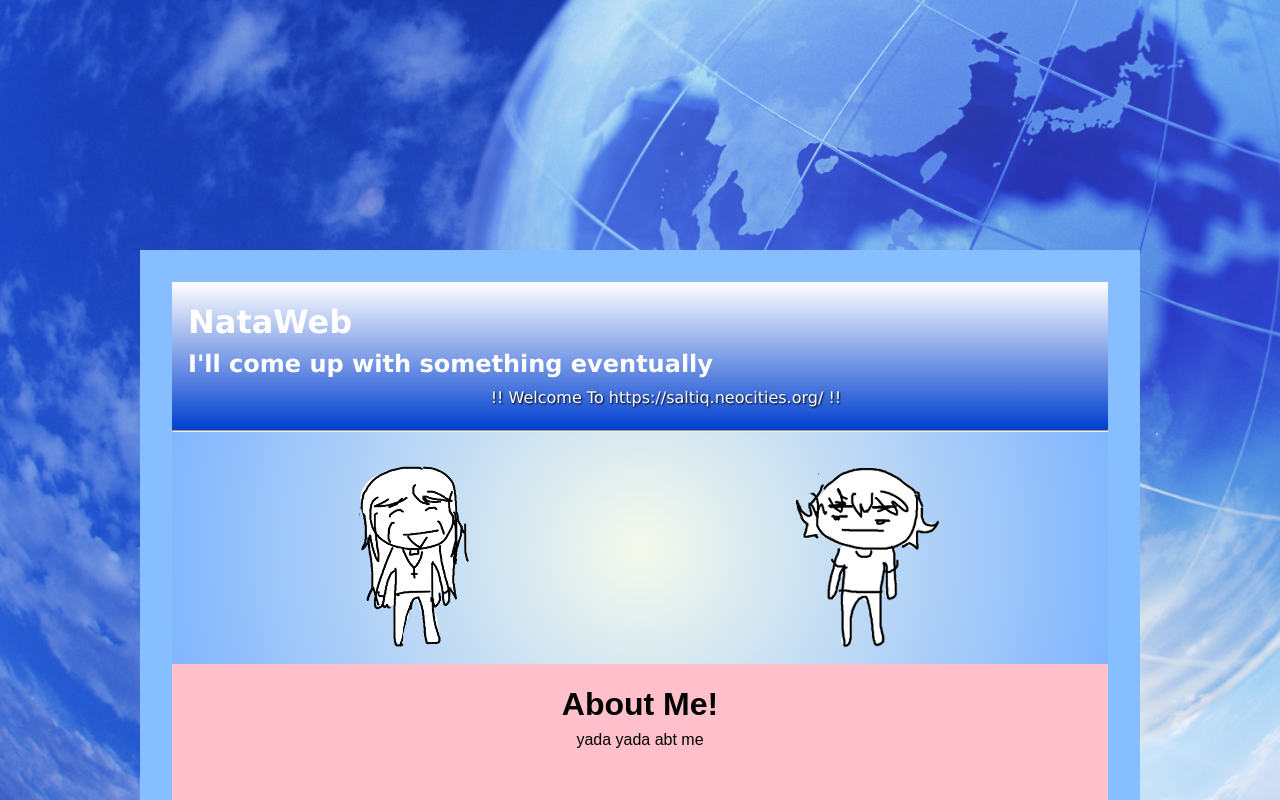
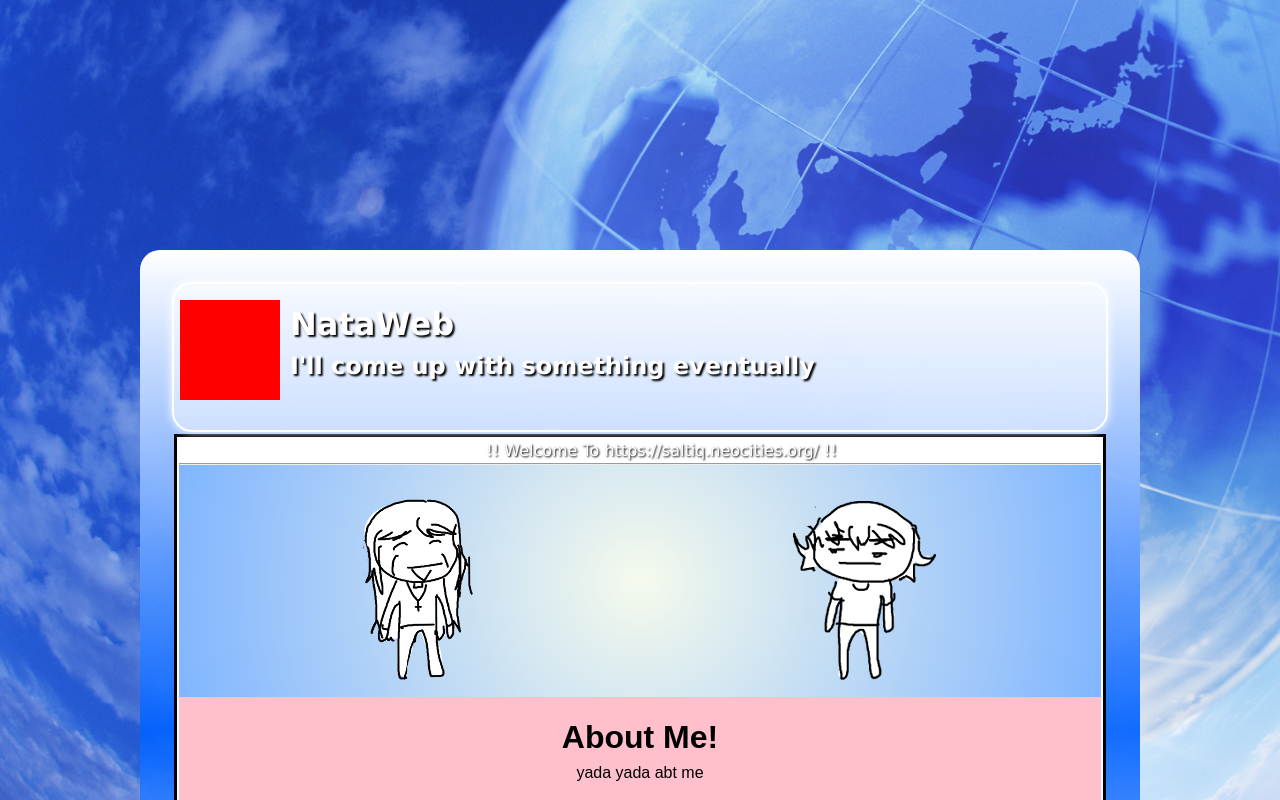
Before and after one commit to saltiq/nataweb, a plain HTML site: page index.html in a window 1280 px wide. Shown: the top 800 px of the page. Drawn offline with Linux system fonts and the light colour scheme.

Commit message:
Logo Change

```diff
--- a/index.html
+++ b/index.html
@@ -34,13 +34,15 @@
 
         #container
         {
-            background-color:rgb(134, 190, 255);
+            background: rgb(255,255,255);
+            background: linear-gradient(0deg, rgba(255,255,255,1) 0%, rgba(0,97,255,0.9178265056022409) 49%, rgba(255,255,255,1) 100%);
             width:90%;
             max-width:1000px;
             padding:2rem;
             margin: 0 auto;
             margin-top:50px;
             min-width:320px;
+            border-radius:20px;
         }
 
         #wrapper
@@ -51,35 +53,41 @@
 
         #pageheader
         {
-            min-height:30px;
+            height:150px;
             padding:1rem;
-            background: rgb(0,63,207);
-            background: linear-gradient(0deg, rgba(0,63,207,1) 0%, rgba(255,255,255,1) 100%);
+            background:rgba(255, 255, 255, 0.468);
             color:white;
+            text-shadow:2px 2px 2px black;
             font-family:Verdana, Geneva, Tahoma, sans-serif;
+            position:relative;
+            display:flex;
+            border-radius:20px;
+            border:2px solid white;
+            box-shadow:0 0 10px white;
+        }
+
+        #titles
+        {
+            background:none;
         }
 
         #logo
         {
-            grid-area:l1;
+            height:100px;
+            width:100px;
+            position:relative;
+            background-color:red;
+            left:-10px;
+            display:inline-block;
         }
 
-        #ph1
-        {
-            grid-area:ph1;
-        }
-
-        #ph2
-        {
-            grid-area:ph2;
-        }
 
         /* Scrolling Banner  */
         #scroll-container
         {
-            border: 3px solid none;
+            border: 3px solid black;
             overflow:hidden;
-            background:none;
+            background-color:white;
             padding:2px;
             margin:2px;
         }
@@ -191,12 +199,16 @@
     <div id="container">
         <div id="wrapper">
             <header id="pageheader">
-                    <h1>NataWeb</h1>
-                    <h2>I'll come up with something eventually</h2>
-                    <div id="scroll-container">
-                        <div id="scroll-text">!! Welcome To https://saltiq.neocities.org/ !!</div>
+                    <div id="logo"></div>
+                    <div id="titles">
+                        <h1>NataWeb</h1>
+                        <h2>I'll come up with something eventually</h2>
+                    </div>
                     </div>
             </header>
+            <div id="scroll-container">
+                <div id="scroll-text">!! Welcome To https://saltiq.neocities.org/ !!</div>
+
             <hr>
             <nav id="pagenav" class="OC">
                 <div class="OC" id="osiris"></div>
```
